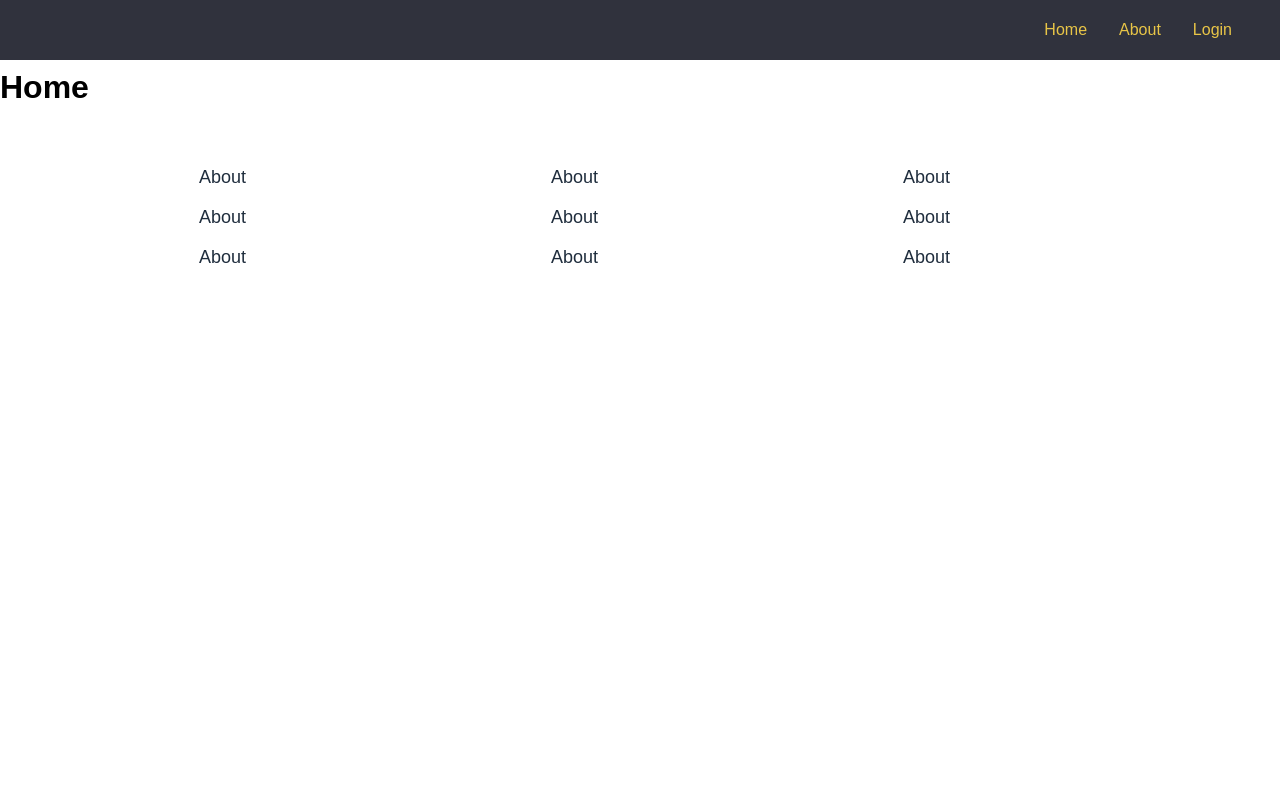
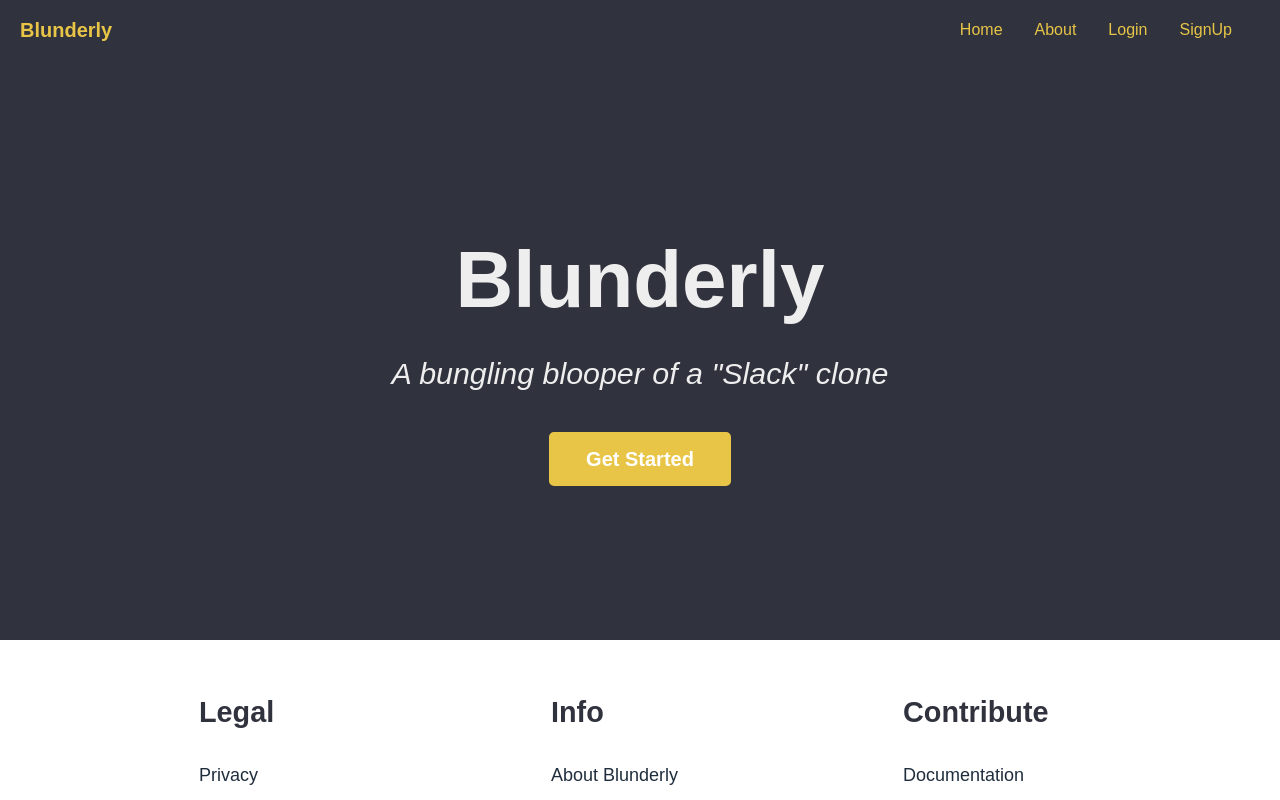
Before and after one commit to matthewLeFevre/cs313-node, a React (Create React App) app in the folder wave-length/: page / in a window 1280 px wide. Shown: the top 800 px of the page. Built offline with nearby package versions, Linux system fonts and the light colour scheme.

Commit message:
user registration and ui update'

```diff
--- a/wave-length/src/App.js
+++ b/wave-length/src/App.js
@@ -1,5 +1,5 @@
 import React, { Component } from 'react';
-import {BrowserRouter, Switch, Route} from 'react-router-dom';
+import {BrowserRouter, Switch, Route, Redirect} from 'react-router-dom';
 import './App.css';
 
 import Header from './views/static/Header';
@@ -44,8 +44,11 @@ class App extends Component {
             <Route path="/" exact={true}  component={Home} />
             <Route path="/home" component={Home} />
             <Route path="/about" component={About} />
-            <Route path="/login" render={(props) => <Login login={this.login} {...props} />} />
-            <Route path="/singup" component={Signup} />
+            <Route path="/login" render={(props) => this.state.accountInfo.accountLoggedIn
+                                                      ? <Redirect to="/dashboard" />
+                                                      : <Login login={this.login} {...props} />
+                                                    } />
+            <Route path="/signup" component={Signup} />
             <Route path="/dashboard" render={(props) => <Dashboard accountInfo={this.state.accountInfo} {...props}/>} />
           </Switch>
           <Footer />
--- a/wave-length/src/index.css
+++ b/wave-length/src/index.css
@@ -628,7 +628,7 @@ body {
 
 .footer-group__item {
   margin-bottom: .5em;
-  color: #eee;
+  color: #30323D;
   font-size: 0.9em; }
   @media screen and (min-width: 48em) {
     .footer-group__item {
@@ -655,7 +655,7 @@ body {
     text-decoration: underline; }
 
 .footer-group__title {
-  font-size: 1.25em;
+  font-size: 1.9em;
   font-weight: 700;
   padding-bottom: .5em; }
   @media screen and (min-width: 48em) {
@@ -670,6 +670,11 @@ body {
   background-color: #30323D;
   color: #E8C547;
   height: 60px; }
+
+.header__logo {
+  padding-left: 1em;
+  font-size: 1.25em;
+  font-weight: 700; }
 
 .nav {
   height: 60px;
@@ -1461,3 +1466,23 @@ code {
 
 .dispatch__message {
   font-size: 1.125em; }
+
+.home__banner {
+  display: flex;
+  flex-flow: row nowrap;
+  justify-content: center;
+  align-items: center;
+  height: calc(80vh - 60px);
+  background-color: #30323D; }
+
+.banner__text {
+  color: #eee;
+  text-align: center; }
+
+.banner__title {
+  font-size: 5em; }
+
+.banner__sub-title {
+  font-style: italic;
+  margin-bottom: 1em;
+  font-size: 1.9em; }
--- a/wave-length/src/index.scss
+++ b/wave-length/src/index.scss
@@ -23,3 +23,4 @@
 
 @import "views/private/parties";
 @import "views/private/dispatch";
+@import "views/public/home_view";
--- a/wave-length/src/styles/layout/_footer.scss
+++ b/wave-length/src/styles/layout/_footer.scss
@@ -22,7 +22,7 @@
 
 .footer-group__item {
   margin-bottom: .5em;
-  color: $light;
+  color: $theme-black;
   font-size: $sml;
   @include bp-sml {
     font-size: $initial;
@@ -54,7 +54,7 @@
 }
 
 .footer-group__title {
-  font-size: $mid;
+  font-size: $mod;
   font-weight: 700;
   padding-bottom: .5em;
   @include bp-sml {
--- a/wave-length/src/styles/layout/_header.scss
+++ b/wave-length/src/styles/layout/_header.scss
@@ -3,6 +3,12 @@
   background-color: $theme-black;
   color: $theme-yellow;
   height: 60px;
+}
+
+.header__logo {
+  padding-left: 1em;
+  font-size: $mid;
+  font-weight: 700;
 }
 
 .nav {
--- a/wave-length/src/views/public/About.js
+++ b/wave-length/src/views/public/About.js
@@ -3,7 +3,15 @@ import React from 'react';
 const About = (props) => {
   return (
     <div id="About">
-      <h1>About</h1>
+      <article className="format_text">
+        <h1>About Blunderly</h1>
+        <p>The word blunder is a verb for the act of commiting a stupid mistake, so try not to blunder about when you are on blunderly... hahaha.</p>
+        <p>Blunderly is my final project for a computer science web backend online course from BYU-Idaho(what a mouthfull... maybe I should be linking things?). I find instant messaging amazing and when I started using slack I realized it was just a glorified way of sending messages... and that was it. Oh yeah maybe it has the option to add links or upload and send assets sure thats all well and good but its main purpose is to meerly communicate in an instant messaging kind of way.</p>
+        <p>This is the closest thing I have been able to make in the time I have been given to a slack clone (should probably try and find a better way to put that but hey limited time).</p>
+        <p>Have a good time messaging other people on Blunderly currently any account can message any other one so... yeah not the most private of things. Use at your own risk! But have fun too!</p>
+        <h2>For you technical nerds out there:</h2>
+        <p>Blunderly was built in react on the front end node express on the backend and a free heroku postgres database.</p>
+      </article>
     </div>
   );
 }
--- a/wave-length/src/views/public/Home.js
+++ b/wave-length/src/views/public/Home.js
@@ -1,9 +1,16 @@
 import React from 'react';
+import {Link} from 'react-router-dom';
 
 const Home = (props) => {
   return (
     <div id="home">
-      <h1>Home</h1>
+      <section className="home__banner">
+        <div className="banner__text">
+          <h1 className="banner__title">Blunderly</h1>
+          <p className="banner__sub-title">A bungling blooper of a "Slack" clone</p>
+          <Link to="/signup" className="btn mid action">Get Started</Link>
+        </div>
+      </section>
     </div>
   );
 }
--- a/wave-length/src/views/public/Login.js
+++ b/wave-length/src/views/public/Login.js
@@ -52,7 +52,7 @@ class Login extends React.Component {
             <input onChange={this.onChange} className="input full main" type="password" name="accountPassword"/>
           </fieldset>
           <fieldset className="field spacing--bottom--1">
-            <button onClick={this.onLogin} className="btn primary full breath" type="button">Login</button>
+            <button onClick={this.onLogin} className="btn action full breath" type="button">Login</button>
           </fieldset>
         </form>
         <section className="format_text">
--- a/wave-length/src/views/public/Signup.js
+++ b/wave-length/src/views/public/Signup.js
@@ -1,11 +1,66 @@
 import React from 'react';
+import Globals from '../../services/Globals';
 
-const Signup = (props) => {
-  return (
-    <div id="signup">
+class Signup extends React.Component {
+  constructor(props) {
+    super(props);
+    this.onChange = this.onChange.bind(this);
+    this.onRegister = this.onRegister.bind(this);
+    this.state = {
+      accountName: "",
+      accountPassword: ""
+    };
+  }
 
-    </div>
-  );
+  onChange(e) {
+    const target = e.target;
+    const name = target.name;
+    const value = target.value;
+    this.setState({
+      [name]: value
+    });
+  }
+
+  onRegister() {
+    let data = {
+      accountName: this.state.accountName,
+      accountPassword: this.state.accountPassword,
+    }
+    let req = Globals.createRequestBody(data);
+    fetch("/createAccount", req)
+    .then(res => res.json())
+    .then(res => {
+      if(res.status === "success") {
+        this.props.login(res.data);
+      } else {
+        window.alert(res.message);
+      }
+    });
+  }
+
+  render() {
+    return(
+      <div id="register">
+        <form className="form--sml">
+          <h1 className="form__title">Signup</h1>
+          <fieldset className="field spacing--bottom--1">
+            <label className="label">Account Name</label>
+            <input onChange={this.onChange} className="input full main" type="text" name="accountName" />
+          </fieldset>
+          <fieldset className="field spacing--bottom--2">
+            <label className="label">Password</label>
+            <input onChange={this.onChange} className="input full main" type="password" name="accountPassword"/>
+          </fieldset>
+          <fieldset className="field">
+            <p>By Clicking the button below you awknowledge that you have read and will abide by the terms of service as well as the privacy policy.</p>
+          </fieldset>
+          <fieldset className="field spacing--bottom--1">
+            <button onClick={this.onRegister} className="btn action full breath" type="button">Signup</button>
+          </fieldset>
+        </form>
+      </div>
+    );
+  }
 }
 
 export default Signup;
--- /dev/null
+++ b/wave-length/src/views/public/_home_view.scss
@@ -0,0 +1,17 @@
+.home__banner {
+  @include flex(row, nowrap, center, center);
+  height: calc(80vh - 60px);
+  background-color: $theme-black;
+}
+.banner__text {
+  color: $light;
+  text-align: center;
+}
+.banner__title {
+  font-size: 5em;
+}
+.banner__sub-title {
+  font-style: italic;
+  margin-bottom: 1em;
+  font-size: $mod;
+}
--- a/wave-length/src/views/static/Footer.js
+++ b/wave-length/src/views/static/Footer.js
@@ -7,37 +7,46 @@ const Footer = (props) => {
       <div className="footer-section">
         <ul className="footer-group">
           <li className="footer-group__item">
-            <Link to="/about" className="footer-group__link">About</Link>
+            <h4 className="footer-group__title">Legal</h4>
           </li>
           <li className="footer-group__item">
-            <Link to="/about" className="footer-group__link">About</Link>
+            <Link to="/about" className="footer-group__link">Privacy</Link>
           </li>
           <li className="footer-group__item">
-            <Link to="/about" className="footer-group__link">About</Link>
+            <Link to="/about" className="footer-group__link">Terms of use</Link>
+          </li>
+          <li className="footer-group__item">
+            <Link to="/about" className="footer-group__link">Contact</Link>
           </li>
         </ul>
         <ul className="footer-group">
           <li className="footer-group__item">
-            <Link to="/about" className="footer-group__link">About</Link>
+            <h4 className="footer-group__title">Info</h4>
           </li>
           <li className="footer-group__item">
-            <Link to="/about" className="footer-group__link">About</Link>
+            <Link to="/about" className="footer-group__link">About Blunderly</Link>
           </li>
           <li className="footer-group__item">
-            <Link to="/about" className="footer-group__link">About</Link>
+            <Link to="/about" className="footer-group__link">The Creator</Link>
           </li>
         </ul>
         <ul className="footer-group">
           <li className="footer-group__item">
-            <Link to="/about" className="footer-group__link">About</Link>
+            <h4 className="footer-group__title">Contribute</h4>
           </li>
           <li className="footer-group__item">
-            <Link to="/about" className="footer-group__link">About</Link>
+            <Link to="/about" className="footer-group__link">Documentation</Link>
           </li>
           <li className="footer-group__item">
-            <Link to="/about" className="footer-group__link">About</Link>
+            <Link to="/about" className="footer-group__link">Social Media</Link>
+          </li>
+          <li className="footer-group__item">
+            <Link to="/about" className="footer-group__link">Help Code</Link>
           </li>
         </ul>
+      </div>
+      <div className="txt-center mid spacing--top--2">
+        Created with Bluntness by Matthew LeFevre &copy; 2018
       </div>
     </footer>
   );
--- a/wave-length/src/views/static/Header.js
+++ b/wave-length/src/views/static/Header.js
@@ -4,7 +4,7 @@ import {NavLink} from 'react-router-dom';
 const Header = (props) => {
   return (
     <header className="header">
-      <div className="header__logo"></div>
+      <div className="header__logo">Blunderly</div>
       <nav className="nav">
         <ul className="nav__list">
           <li className="nav__item">
@@ -17,6 +17,11 @@ const Header = (props) => {
             { props.accountInfo.accountLoggedIn
               ? <NavLink to="/home" activeClassName="active" className="nav__link" onClick={props.logout}>Logout</NavLink>
               : <NavLink to="/login" activeClassName="active" className="nav__link">Login</NavLink>}
+          </li>
+          <li className="nav__item">
+            { props.accountInfo.accountLoggedIn
+              ? ''
+              : <NavLink to="/signup" activeClassName="active" className="nav__link">SignUp</NavLink>}
           </li>
           { props.accountInfo.accountLoggedIn
             ? <li className="nav__item"><NavLink to="/dashboard/parties" activeClassName="active" className="nav__link">Parties</NavLink></li>
```
Also changed, not shown: 17 other files (tests, documents, lock files or other folders).
